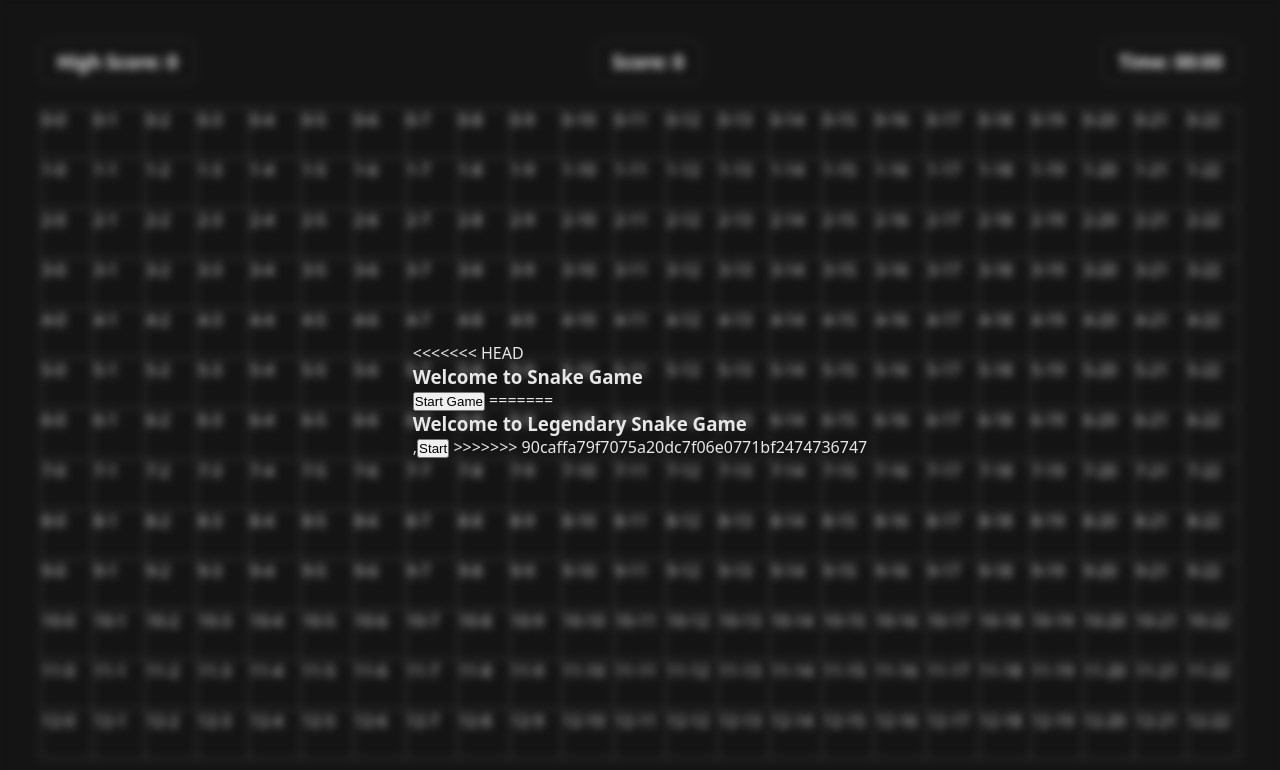
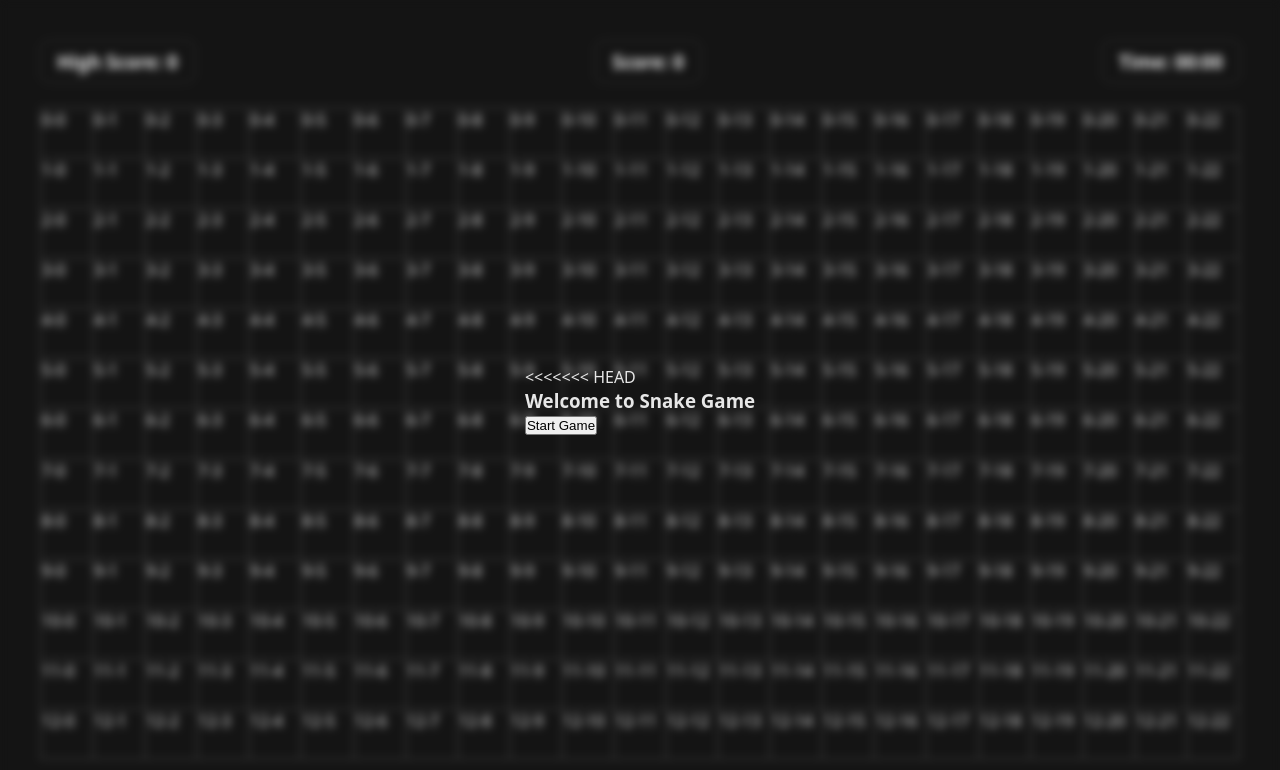
Before and after one commit to VJADOUN2000/SNAKE-GAME, a plain HTML site: page index.html in a window 1280 px wide. Drawn offline with Linux system fonts and the light colour scheme.

Commit message:
Resolved merge conflict in index.html

```diff
--- a/index.html
+++ b/index.html
@@ -34,10 +34,6 @@
 <<<<<<< HEAD
                 <h3>Welcome to Snake Game</h3>
                 <button class="btn btn-start">Start Game</button>
-=======
-                <h3>Welcome to Legendary Snake Game</h3>
-                ,<button class="btn btn-start">Start</button>
->>>>>>> 90caffa79f7075a20dc7f06e0771bf2474736747
             </div>
         </div>
     </main>
```
